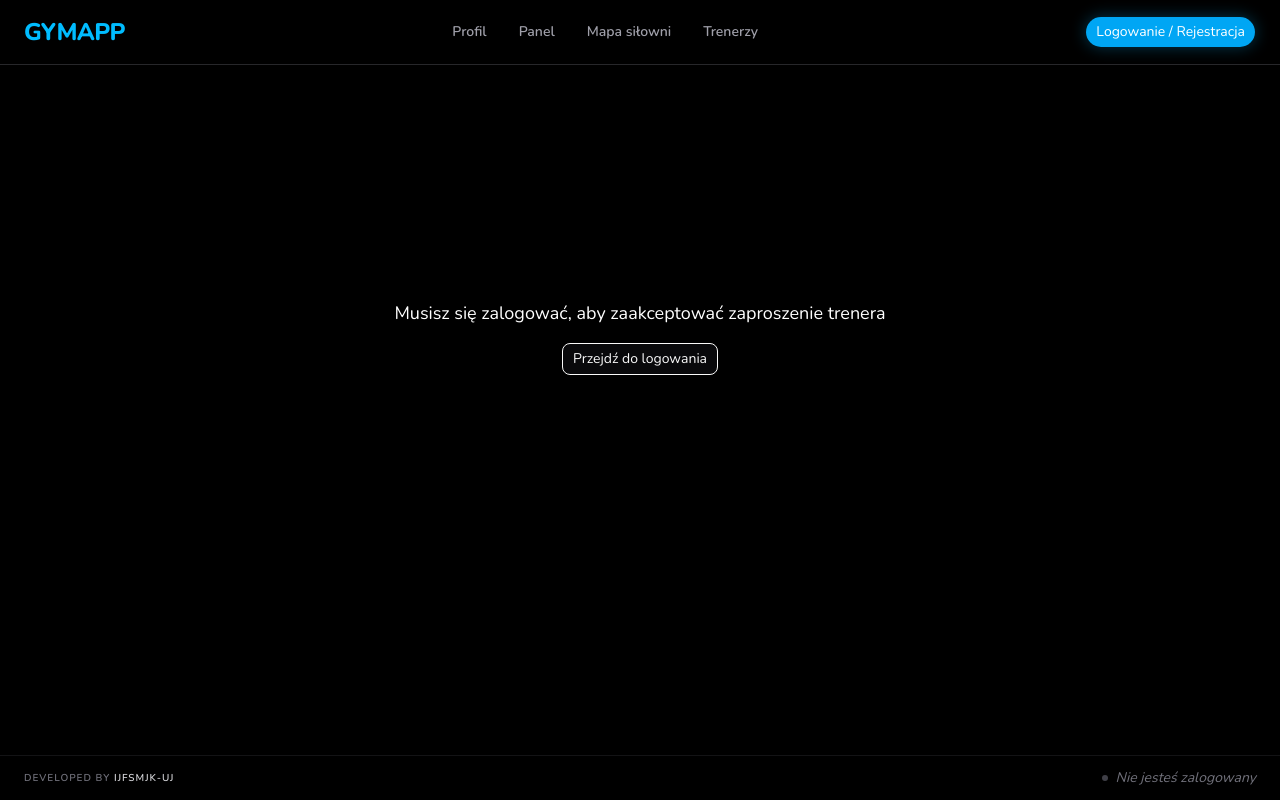
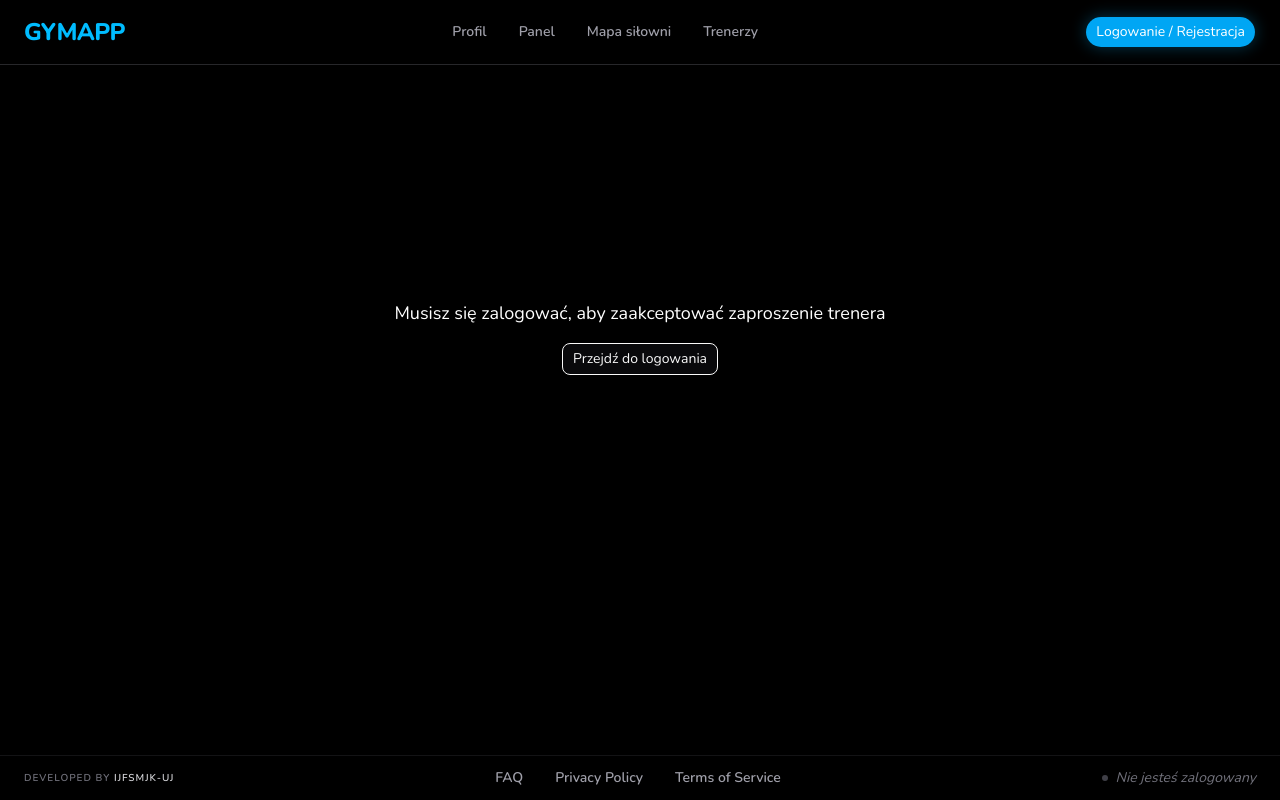
Before and after one commit to IJFSMJK-uj/ZESP_PROG-gym_app, a React (Vite) app in the folder frontend/: page /trainer-invite/1 in a window 1280 px wide. Built offline with nearby package versions, Linux system fonts and the light colour scheme; no server answers.

Commit message:
Przyciski w footerze

```diff
--- a/frontend/src/components/footer.tsx
+++ b/frontend/src/components/footer.tsx
@@ -1,3 +1,4 @@
+import { Link } from "react-router-dom";
 import { useAuth } from "../context/AuthContext";
 import { Button } from "./ui/button";
 
@@ -10,6 +11,31 @@
         {/* LEWA STRONA: Developer info */}
         <div className="text-[10px] uppercase tracking-widest text-zinc-500 font-semibold">
           developed by <span className="text-zinc-300">IJFSMJK-uj</span>
+        </div>
+
+        {/* SRODEK: Przyciski */}
+        <div className="hidden md:flex items-center gap-8">
+          <Link
+            to="/faq"
+            className="text-sm font-semibold text-zinc-400 hover:text-white transition-colors"
+          >
+            {" "}
+            FAQ{" "}
+          </Link>
+          <Link
+            to="/"
+            className="text-sm font-semibold text-zinc-400 hover:text-white transition-colors"
+          >
+            {" "}
+            Privacy Policy{" "}
+          </Link>
+          <Link
+            to="/"
+            className="text-sm font-semibold text-zinc-400 hover:text-white transition-colors"
+          >
+            {" "}
+            Terms of Service
+          </Link>
         </div>
 
         {/* PRAWA STRONA: Status logowania */}
```
